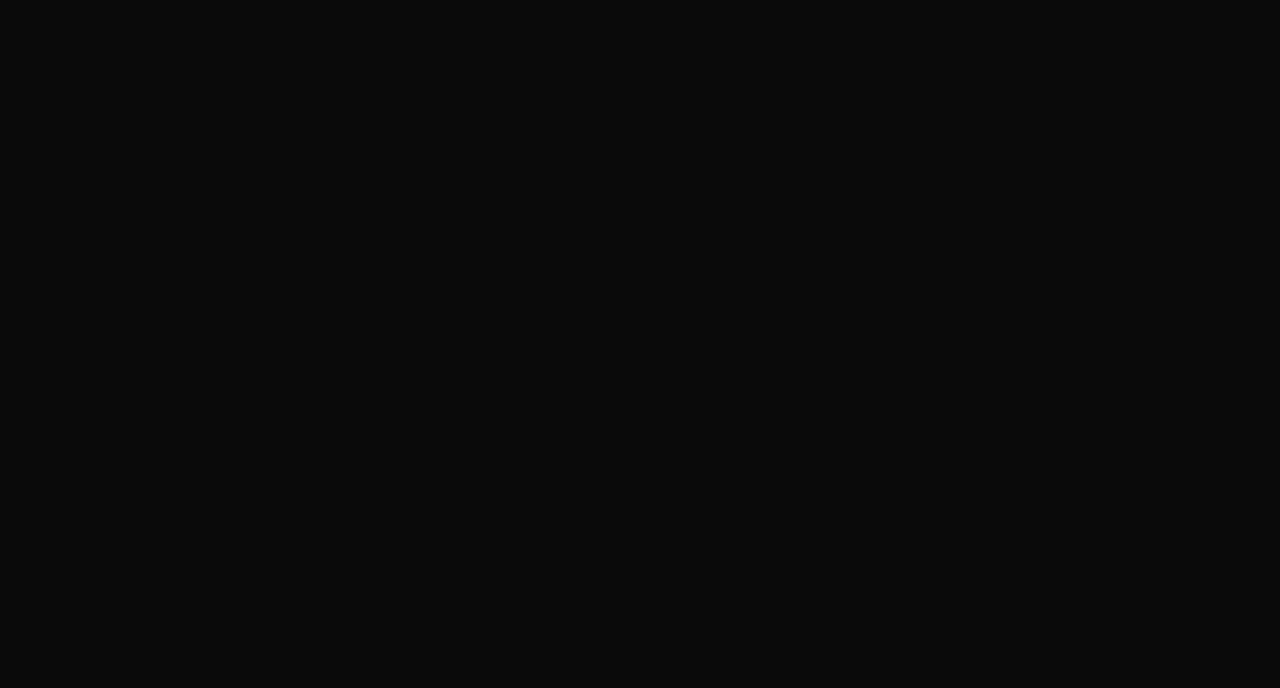
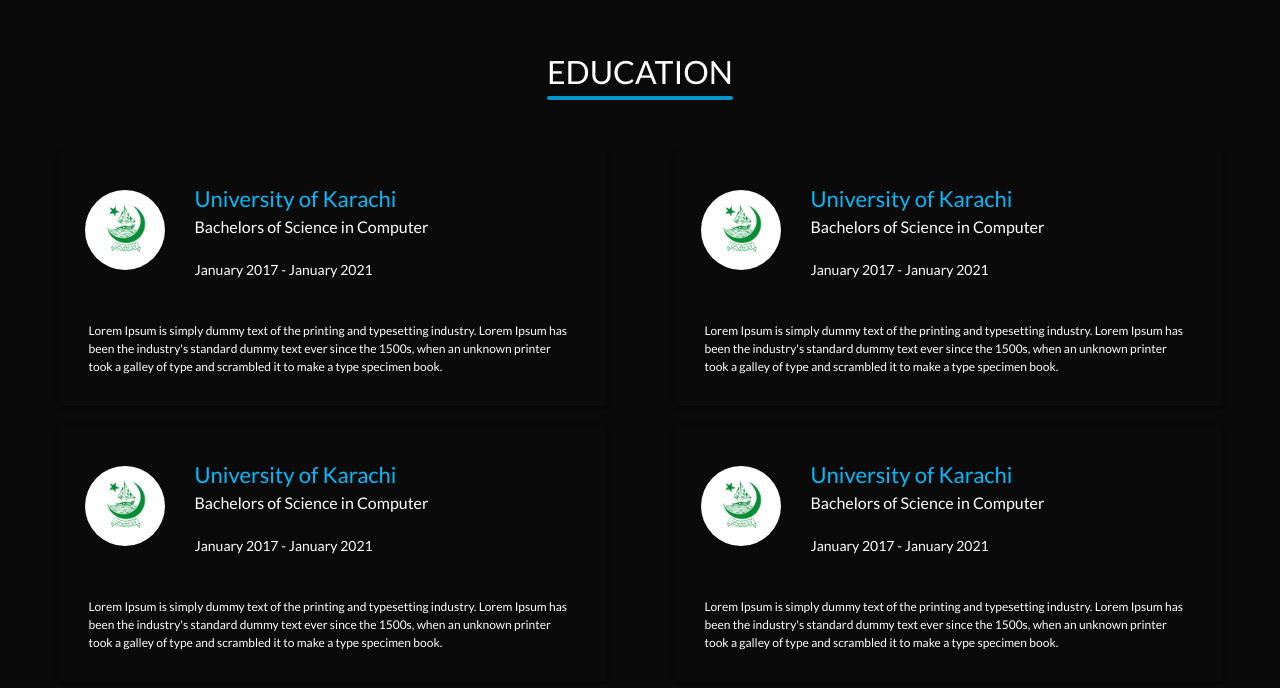
Before and after one commit to Hamza91able/Hamza-Portfolio, a React (Create React App) app: page / in a window 1280 px wide. Shown: the part 1566-2254 px from the top of the page. Before the commit the page ends 1614 px from the top, so only its background shows below. Built offline with nearby package versions, Linux system fonts and the light colour scheme.

Commit message:
Added education

```diff
--- /dev/null
+++ b/src/Screens/Education.js
@@ -0,0 +1,155 @@
+import React, { Component } from 'react'
+import { withStyles } from "@material-ui/core/styles";
+import { Avatar, Container, Grid, List, ListItem, ListItemAvatar, ListItemText, Paper, Typography } from '@material-ui/core';
+
+import KULogo from '../Assets/Images/Group 29.png';
+
+const styles = theme => ({
+    mainHeading: {
+        fontSize: 32,
+    },
+    displayCenter: {
+        display: "flex",
+        justifyContent: "center",
+        width: "100%",
+        alignItems: "center",
+    },
+    underlineStyle: {
+        background: "#0096C7",
+        height: "4px",
+        borderRadius: 30,
+    },
+    educationPaper: {
+        width: "100%",
+        height: "auto",
+        background: "#0A0A0A",
+        padding: 10,
+        [theme.breakpoints.up('sm')]: {
+            width: 527,
+            height: 236,
+        },
+    },
+    educationLogo: {
+        height: 80,
+        width: 80,
+    },
+    educationInstitute: {
+        fontSize: 22,
+        color: "#00BBF9",
+    },
+    educationName: {
+        fontSize: 16,
+        color: "white",
+    },
+    educationDate: {
+        fontSize: 14,
+        color: "white",
+        marginTop: 20
+    },
+    educationDiscription: {
+        fontSize: 12,
+        color: "#FFFFFF",
+    }
+});
+
+const educations = [
+    {
+        educationLogo: KULogo,
+        educationInstitute: "University of Karachi",
+        educationName: "Bachelors of Science in Computer",
+        educationDate: "January 2017 - January 2021",
+        educationDiscription: "Lorem Ipsum is simply dummy text of the printing and typesetting industry. Lorem Ipsum has been the industry's standard dummy text ever since the 1500s, when an unknown printer took a galley of type and scrambled it to make a type specimen book."
+    },
+    {
+        educationLogo: KULogo,
+        educationInstitute: "University of Karachi",
+        educationName: "Bachelors of Science in Computer",
+        educationDate: "January 2017 - January 2021",
+        educationDiscription: "Lorem Ipsum is simply dummy text of the printing and typesetting industry. Lorem Ipsum has been the industry's standard dummy text ever since the 1500s, when an unknown printer took a galley of type and scrambled it to make a type specimen book."
+    },
+    {
+        educationLogo: KULogo,
+        educationInstitute: "University of Karachi",
+        educationName: "Bachelors of Science in Computer",
+        educationDate: "January 2017 - January 2021",
+        educationDiscription: "Lorem Ipsum is simply dummy text of the printing and typesetting industry. Lorem Ipsum has been the industry's standard dummy text ever since the 1500s, when an unknown printer took a galley of type and scrambled it to make a type specimen book."
+    },
+    {
+        educationLogo: KULogo,
+        educationInstitute: "University of Karachi",
+        educationName: "Bachelors of Science in Computer",
+        educationDate: "January 2017 - January 2021",
+        educationDiscription: "Lorem Ipsum is simply dummy text of the printing and typesetting industry. Lorem Ipsum has been the industry's standard dummy text ever since the 1500s, when an unknown printer took a galley of type and scrambled it to make a type specimen book."
+    },
+]
+
+class Education extends Component {
+
+    render() {
+        const { classes } = this.props;
+        const {
+            mainHeading,
+            displayCenter,
+            underlineStyle,
+            educationPaper,
+            educationLogo,
+            educationInstitute,
+            educationName,
+            educationDate,
+            educationDiscription,
+        } = classes;
+
+        return (
+            <>
+                <div className={displayCenter}>
+                    <Typography className={mainHeading}>
+                        EDUCATION
+                        <div className={underlineStyle}>
+
+                        </div>
+                    </Typography>
+                </div>
+                <Container maxWidth="lg" style={{ marginTop: 50 }}>
+                    <Grid container>
+                        {
+                            educations.map((education, index) => (
+                                <Grid item xs={12} md={6} className={displayCenter} style={{ marginBottom: 20 }}>
+                                    <Paper elevation={2} className={`${educationPaper}`}>
+                                        <List className={classes.root}>
+                                            <ListItem>
+                                                <ListItemAvatar>
+                                                    <img src={education.educationLogo} alt={education.educationName} className={educationLogo} />
+                                                </ListItemAvatar>
+                                                <ListItemText style={{ marginLeft: 30 }} primary={
+                                                    <Typography className={educationInstitute}>
+                                                        {education.educationInstitute}
+                                                    </Typography>
+                                                } secondary={
+                                                    <>
+                                                        <Typography className={educationName}>
+                                                            {education.educationName}
+                                                        </Typography>
+                                                        <Typography className={educationDate}>
+                                                            {education.educationDate}
+                                                        </Typography>
+                                                    </>
+                                                } />
+                                            </ListItem>
+                                        </List>
+                                        <div style={{ padding: 20, marginTop: 0 }}>
+                                            <Typography className={educationDiscription}>
+                                                {education.educationDiscription}
+                                            </Typography>
+                                        </div>
+                                    </Paper>
+                                </Grid>
+                            ))
+                        }
+                    </Grid>
+                </Container>
+            </>
+        )
+    }
+}
+
+export default withStyles(styles)(Education);
--- a/src/Screens/Home.js
+++ b/src/Screens/Home.js
@@ -6,6 +6,7 @@ import './Home.css';
 import Image01 from '../Assets/Images/Group 34.png';
 import ScrollDownImage from '../Assets/Images/Group 32.png';
 import Skills from './Skills';
+import Education from './Education';
 
 const styles = theme => ({
     hideImageMobile: {
@@ -58,7 +59,7 @@ const styles = theme => ({
         marginLeft: 60
     },
     image01StyleMobile: {
-        width: "100%",
+        width: "90%",
         marginLeft: 30,
     },
     displayCenter: {
@@ -135,6 +136,8 @@ class Home extends Component {
                 </div>
                 <Skills />
                 <div style={{ height: 130 }} />
+                <Education />
+                <div style={{ height: 130 }} />
             </div>
         )
     }
--- a/src/Screens/Skills.js
+++ b/src/Screens/Skills.js
@@ -113,7 +113,6 @@ class Skills extends Component {
                             ))
                         }
                     </Grid>
-
                 </Container>
             </>
         )
```
Also changed, not shown: src/Assets/Images/Group 29.png (added).
